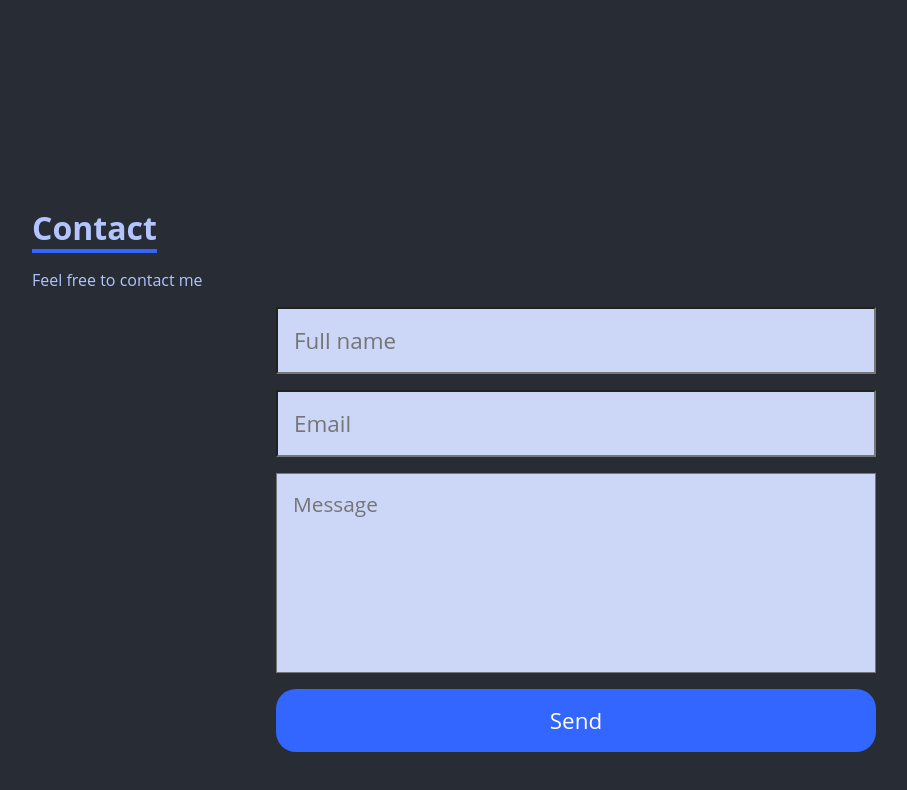
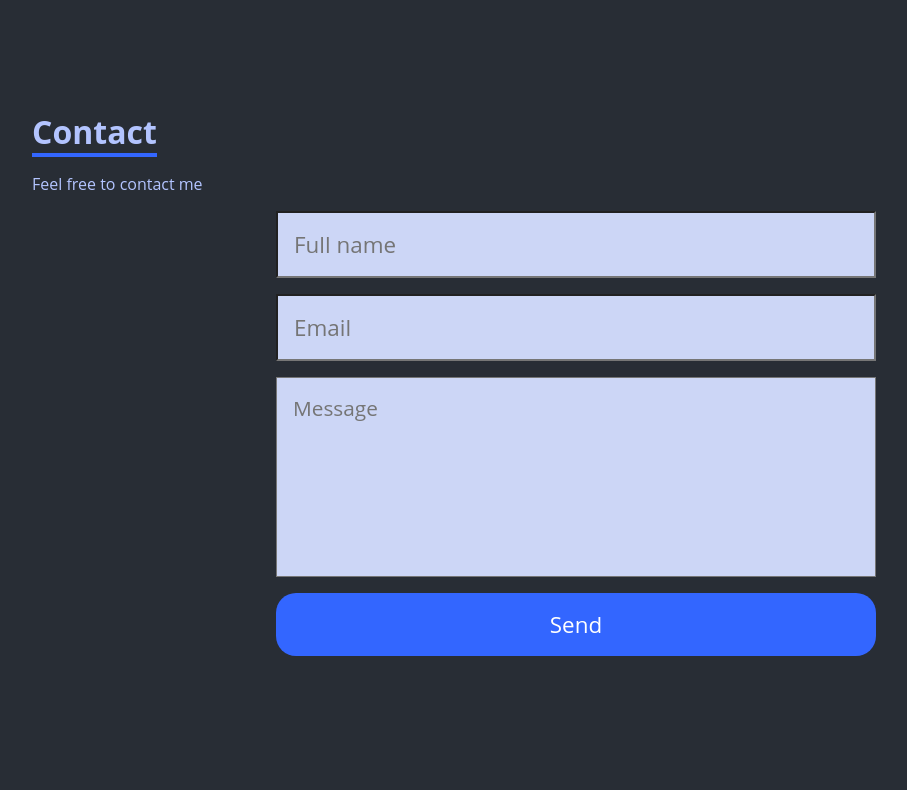
Before and after one commit to darren0602/portfolio, a React (Create React App) app: page / in a window 1280 px wide. Shown: the part 2380-3170 px from the top of the page, without its empty margins (64-971 px from the left). After the commit the page ends 3052 px from the top, so only its background shows below. Built offline with nearby package versions, Linux system fonts and the light colour scheme.

Commit message:
update margins of contact section

```diff
--- a/src/css/contact.css
+++ b/src/css/contact.css
@@ -1,5 +1,6 @@
 .contact {
-    padding: 6rem;
+    padding: 0 6rem;
+    margin-bottom: 1rem;
     width: 100%;
     height: auto;
     color: rgb(179, 196, 255);
@@ -48,7 +49,6 @@
     cursor: pointer;
     border-radius: 20px;
     background-color: rgb(51, 102, 255);
-    margin-bottom: 1rem;
 }
 
 .contact-send:hover {
@@ -59,11 +59,6 @@
     box-shadow: inset 5px 5px 10px -3px rgba(0, 0, 0, 0.7);
 }
 
-@media screen and (max-width: 1024px) {
-    /* .contact {
-        margin-top: 76rem;
-    } */
-}
 
 @media screen and (max-width: 768px) {
     .contact {
```
